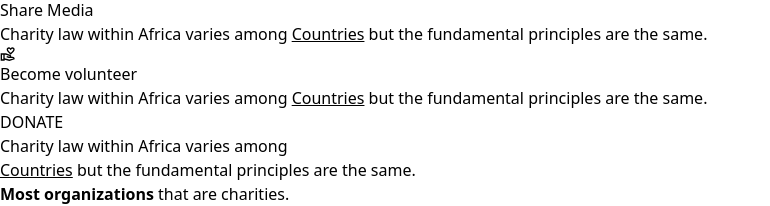
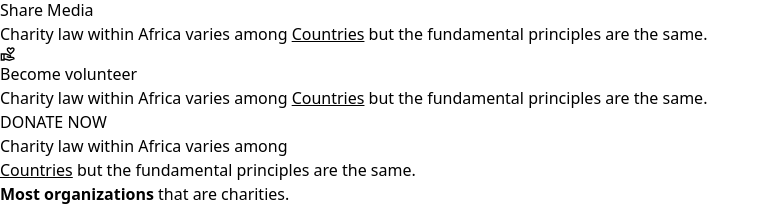
Before and after one commit to PACIFIQUEGIT/React_Tailwind_Project, a React (Vite) app: page / in a window 1280 px wide. Shown: the part 818-1024 px from the top of the page, without its empty margins (0-770 px from the left). Built offline with nearby package versions, Linux system fonts and the light colour scheme.

Commit message:
fixed donate button on home page

```diff
--- a/src/components/Home.jsx
+++ b/src/components/Home.jsx
@@ -139,7 +139,7 @@ export const Home = () => {
           <div className="h1 font-bold text-lg pl-2 pt-2">Become volunteer</div>
         </div>
         <p>Charity law within Africa varies among <u>Countries</u> but the fundamental principles are the same.</p>
-          <button onClick={handleSubmit} className="bg-green-500 text-[12px] text-white font-bold py-4 px-10 m-4">DONATE</button>
+          <button onClick={handleSubmit} className="bg-green-500 text-[12px] text-white font-bold py-4 px-10 m-4">DONATE NOW</button>
             </div>
           </div>
     <div>
```
